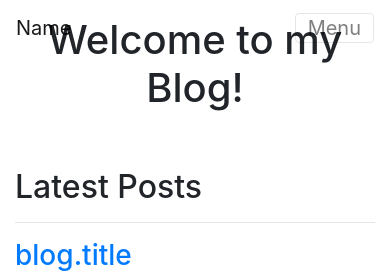
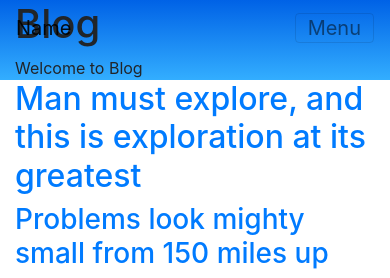
Before and after one commit to ahmedbatty/portfolio, a Django app: page /blog/ in a window 390 px wide. Shown: the top 278 px of the page. Run offline with Django 3.2, Linux system fonts and the light colour scheme; data that the repository does not hold is empty; some libraries are stand-ins or nearby versions.

Commit message:
Blog design comply to new theme and design

```diff
--- a/blog/templates/blog/allblogs.html
+++ b/blog/templates/blog/allblogs.html
@@ -1,57 +1,65 @@
 {% extends 'base.html' %}
 {% load staticfiles %}
 
-{% block title %} Blog | Ahmed Muqaddas {% endblock %}
+{% block header %}
+    <header class="masthead" style="background: #007bff; background: linear-gradient(to bottom, #0062E6, #33AEFF);">
+        <div class="overlay"></div>
+        <div class="container">
+            <div class="row">
+                <div class="col-lg-8 col-md-10 mx-auto">
+                    <div class="site-heading">
+                        <h1>Blog</h1>
+                        <span class="subheading">Welcome to Blog</span>
+                    </div>
+                </div>
+            </div>
+        </div>
+    </header>
+{% endblock %}
 
 {% block main_content %}
-    <main role="main">
-
-        <div class="container">
-            <h1 class="text-center pt-3">Welcome to my Blog!</h1>
-
-            <br>
-            <br>
-
-            <h2>Latest Posts</h2>
-
-            <hr>
-
-            {% for blog in blogs.all %}
-                <a href="{% url 'detail' blog.id %}"><h3>{{ blog.title }}</h3></a>
-                <img class="img-fluid" src="{{ blog.image.url }}" alt="" height="200" width="200">
-                <p>{{ blog.summary }}</p>
-                <p>{{ blog.pub_date|date:"M Y" }}</p>
-
-                <br>
-            {% endfor %}
-
-            <a href="#"><h3>blog.title</h3></a>
-            <img class="img-fluid" src="http://placekitten.com/g/200/300" alt="" height="200" width="200">
-            <p>blog.summary</p>
-            <p>blog.pub_date_pretty</p>
-
-            <br>
-
-            <a href="#"><h3>blog.title</h3></a>
-            <img class="img-fluid" src="http://placekitten.com/g/200/300" alt="" height="200" width="200">
-            <p>blog.summary</p>
-            <p>blog.pub_date_pretty</p>
-
-            <br>
-
-            <a href="#"><h3>blog.title</h3></a>
-            <img class="img-fluid" src="http://placekitten.com/g/200/300" alt="" height="200" width="200">
-            <p>blog.summary</p>
-            <p>blog.pub_date_pretty</p>
-
-            <br>
-
+    <div class="container">
+        <div class="row">
+            <div class="col-lg-8 col-md-10 mx-auto">
+                {% for blog in blogs.all %}
+                    <div class="post-preview">
+                        <a href="{% url 'detail' blog.id %}">
+                            <h2 class="post-title">
+                                {{ blog.title }}
+                            </h2>
+                            <h3 class="post-subtitle">
+                                {{ blog.summary }}
+                            </h3>
+                        </a>
+                        <p class="post-meta">{{ blog.pub_date|date:"M Y" }}</p>
+                    </div>
+                    <hr>
+                {% endfor %}
+                <div class="post-preview">
+                    <a href="#">
+                        <h2 class="post-title">
+                            Man must explore, and this is exploration at its greatest
+                        </h2>
+                        <h3 class="post-subtitle">
+                            Problems look mighty small from 150 miles up
+                        </h3>
+                    </a>
+                    <p class="post-meta">September 24, 2019</p>
+                </div>
+                <hr>
+                <div class="post-preview">
+                    <a href="#">
+                        <h2 class="post-title">
+                            Failure is not an option
+                        </h2>
+                        <h3 class="post-subtitle">
+                            Many say exploration is part of our destiny, but it’s actually our duty to future
+                            generations.
+                        </h3>
+                    </a>
+                    <p class="post-meta">July 8, 2019</p>
+                </div>
+            </div>
         </div>
-
-        <br>
-        <br>
-        <br>
-        <br>
-
-    </main>
+    </div>
 {% endblock %}
--- a/templates/base.html
+++ b/templates/base.html
@@ -49,9 +49,6 @@
                     </li>
                     <li class="nav-item">
                         <a class="nav-link" href="{% url 'allblogs' %}">Blog</a>
-                    </li>
-                    <li class="nav-item">
-                        <a class="nav-link" href="post.html">Sample Post</a>
                     </li>
                     <li class="nav-item">
                         <a class="nav-link" href="contact.html">Contact</a>
```
Also changed, not shown: blog/templates/blog/detail.html (+24 -14 lines).
